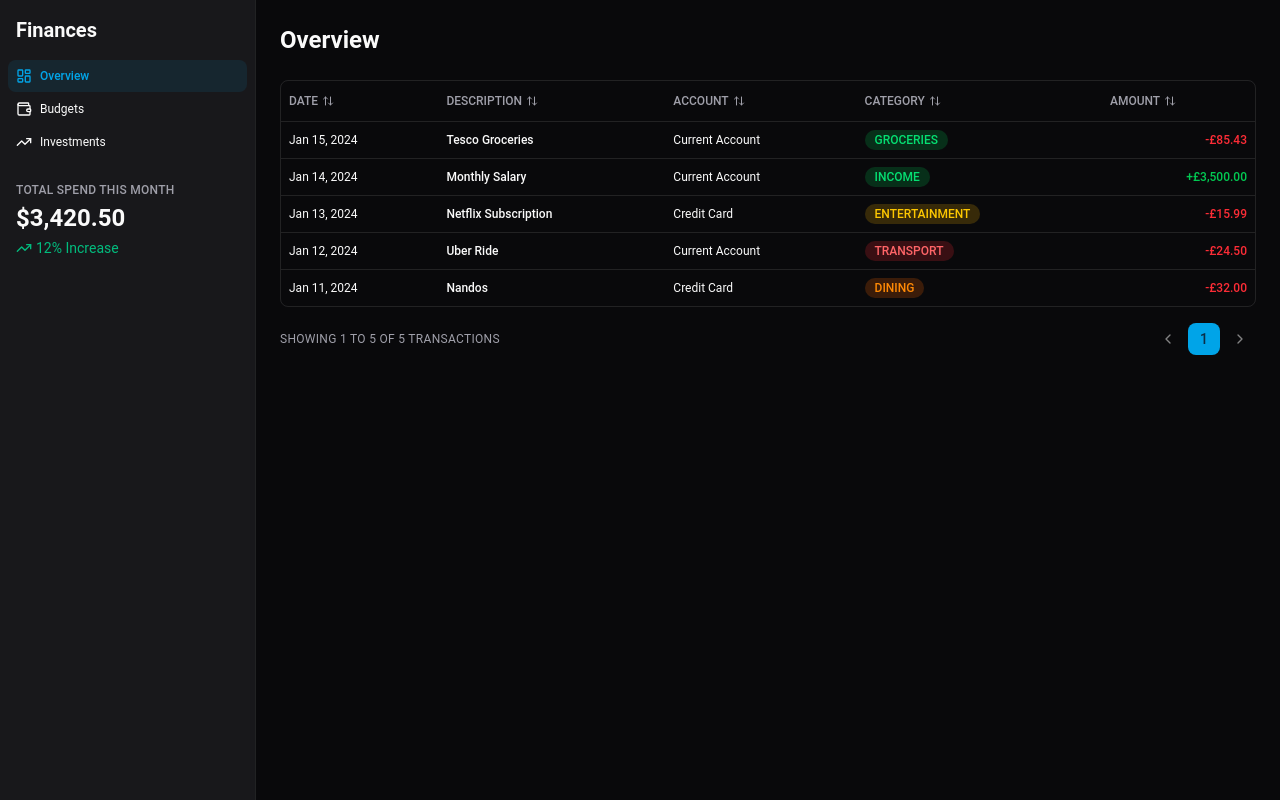
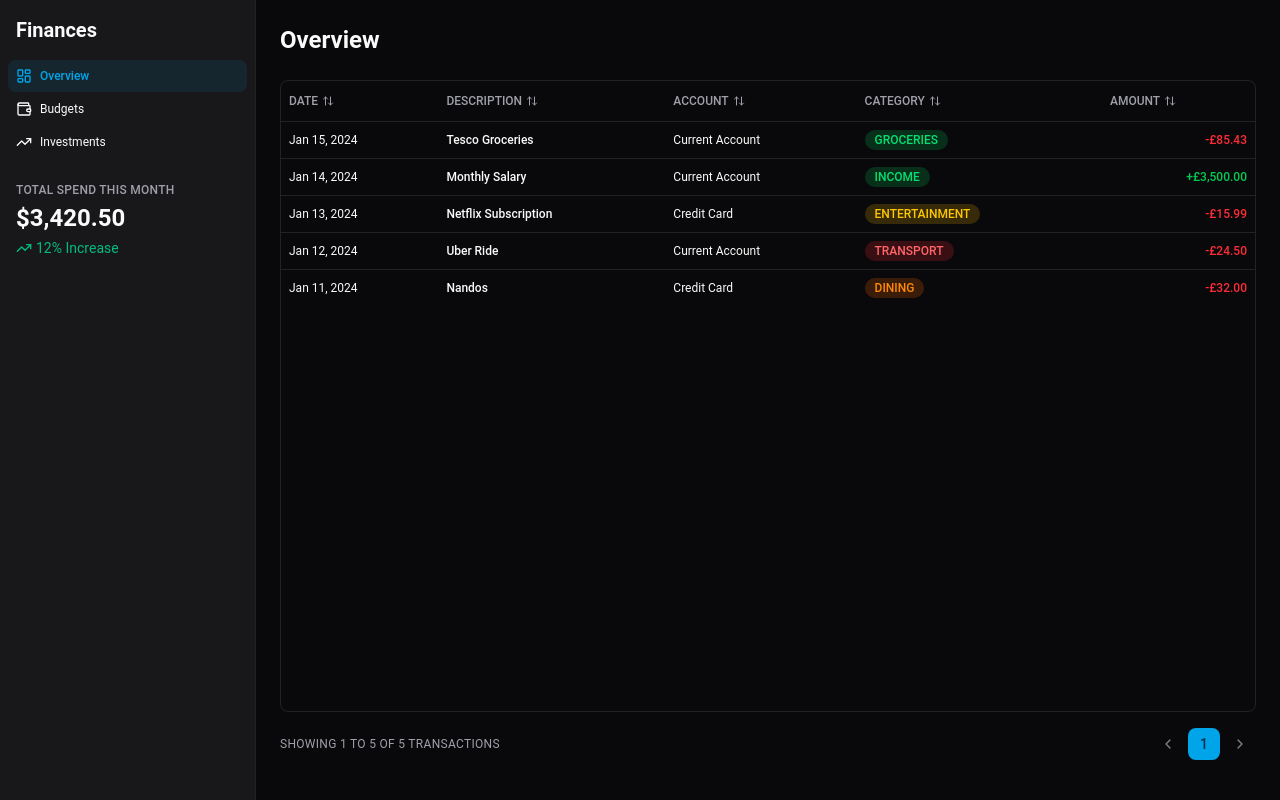
Before and after one commit to KushTurner/finances-ui, a React (Vite) app: page / in a window 1280 px wide. Built offline with nearby package versions, Linux system fonts and the light colour scheme.

Commit message:
Table takes up whole page

```diff
--- a/src/components/transaction-table/transaction-table.tsx
+++ b/src/components/transaction-table/transaction-table.tsx
@@ -187,8 +187,8 @@ export function TransactionTable({
   const pageCount = table.getPageCount();
 
   return (
-    <div className="w-full">
-      <div className="rounded-md border">
+    <div className="w-full flex flex-col flex-1">
+      <div className="rounded-md border flex-1 overflow-auto">
         <Table>
           <TableHeader>
             {table.getHeaderGroups().map((headerGroup) => (
--- a/src/pages/overview/overview-page.tsx
+++ b/src/pages/overview/overview-page.tsx
@@ -46,7 +46,7 @@ const SAMPLE_TRANSACTIONS: Transaction[] = [
 
 export function OverviewPage() {
   return (
-    <div className="p-6">
+    <div className="p-6 flex flex-col flex-1">
       <h1 className="text-2xl font-bold mb-6">Overview</h1>
       <TransactionTable transactions={SAMPLE_TRANSACTIONS} />
     </div>
```
